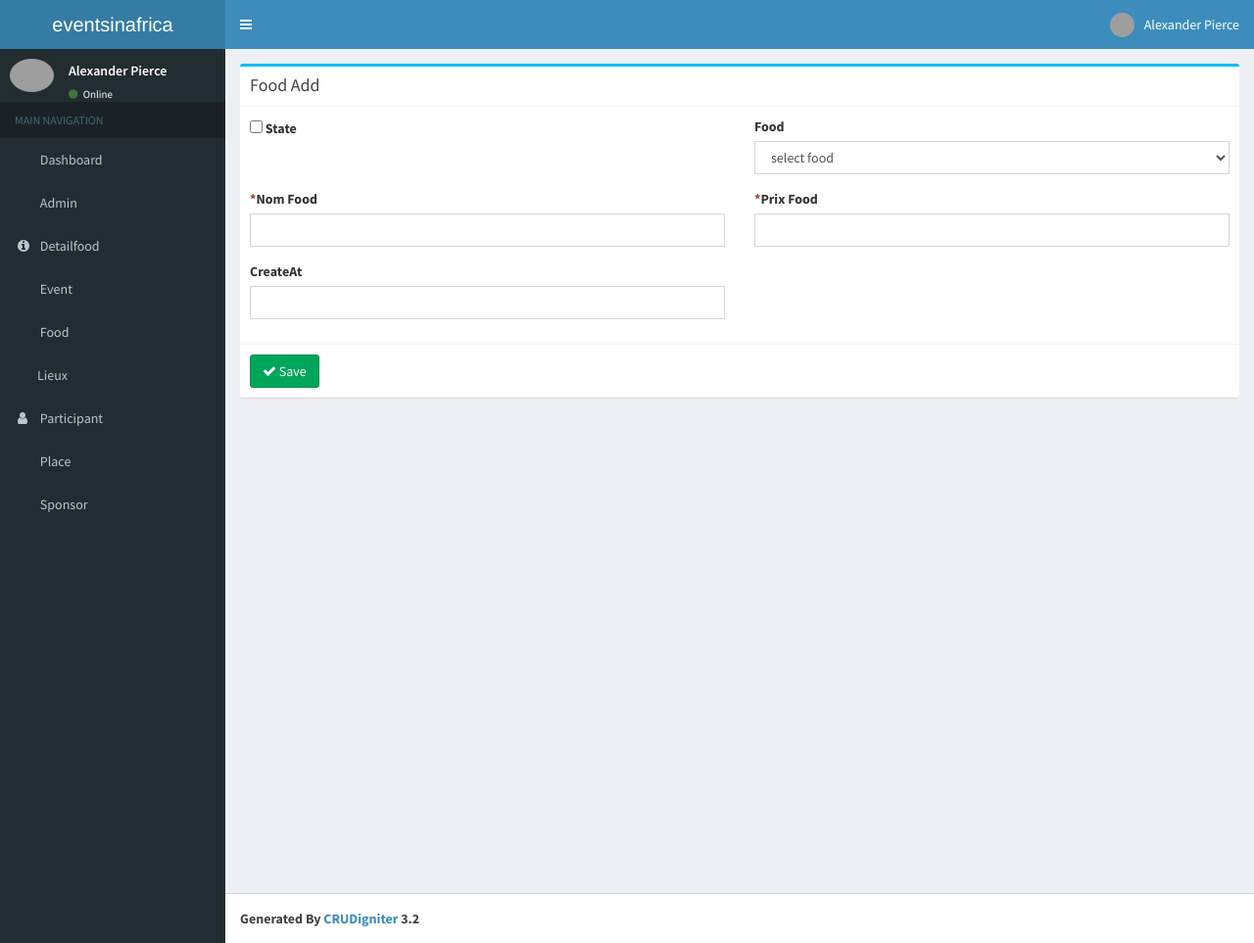
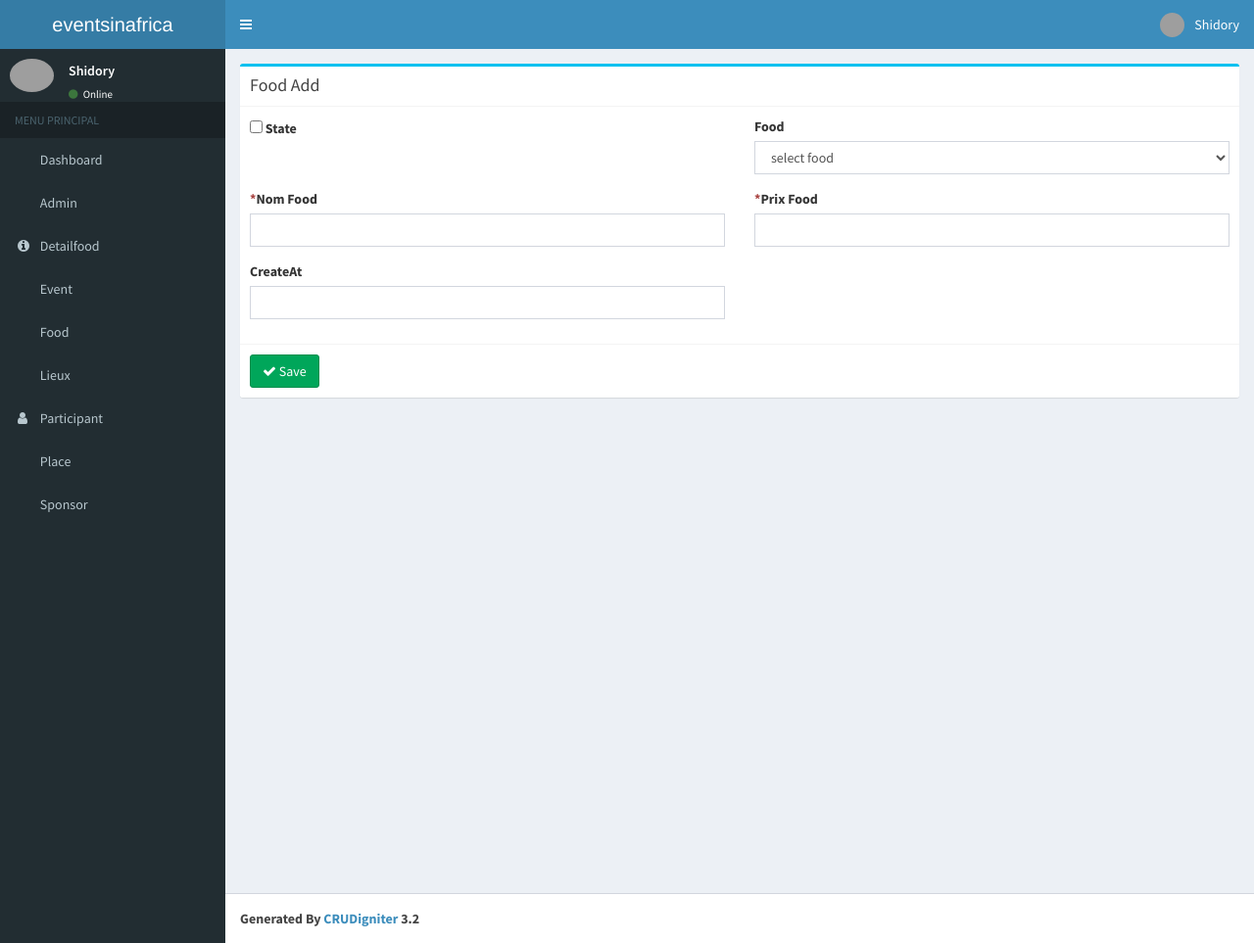
Before and after one commit to SySarah/event-africa, a CodeIgniter app: page /database/index.php/food/add in a window 1280 px wide. Shown: the whole page at 98% size. Run offline with CodeIgniter, Linux system fonts and the light colour scheme; data that the repository does not hold is empty; some libraries are stand-ins or nearby versions; grey boxes are pictures that could not be loaded.

Commit message:
[UPD] personallization

```diff
--- a/application/views/layouts/main.php
+++ b/application/views/layouts/main.php
@@ -50,7 +50,7 @@
                             <li class="dropdown user user-menu">
                                 <a href="#" class="dropdown-toggle" data-toggle="dropdown">
                                     <img src="<?php echo site_url('resources/img/user2-160x160.jpg');?>" class="user-image" alt="User Image">
-                                    <span class="hidden-xs">Alexander Pierce</span>
+                                    <span class="hidden-xs">Shidory</span>
                                 </a>
                                 <ul class="dropdown-menu">
                                     <!-- User image -->
@@ -58,7 +58,7 @@
                                         <img src="<?php echo site_url('resources/img/user2-160x160.jpg');?>" class="img-circle" alt="User Image">
 
                                     <p>
-                                        Alexander Pierce - Web Developer
+                                        Shidory
                                         <small>Member since Nov. 2012</small>
                                     </p>
                                     </li>
@@ -87,21 +87,21 @@
                             <img src="<?php echo site_url('resources/img/user2-160x160.jpg');?>" class="img-circle" alt="User Image">
                         </div>
                         <div class="pull-left info">
-                            <p>Alexander Pierce</p>
+                            <p>Shidory</p>
                             <a href="#"><i class="fa fa-circle text-success"></i> Online</a>
                         </div>
                     </div>
                     <!-- sidebar menu: : style can be found in sidebar.less -->
                     <ul class="sidebar-menu">
-                        <li class="header">MAIN NAVIGATION</li>
+                        <li class="header">MENU PRINCIPAL</li>
                         <li>
                             <a href="<?php echo site_url();?>">
-                                <i class="fa fa-tachometer-alt"></i> <span>Dashboard</span>
+                                <i class="fa fa-tachometer-alt"></i> <span> Dashboard</span>
                             </a>
                         </li>
 						<li>
                             <a href="#">
-                                <i class="fa fa-user-shield"></i> <span>Admin</span>
+                                <i class="fa fa-user-shield"></i> <span> Admin</span>
                             </a>
                             <ul class="treeview-menu">
 								<li class="active">
@@ -114,7 +114,7 @@
                         </li>
 						<li>
                             <a href="#">
-                                <i class="fa fa-info-circle"></i> <span>Detailfood</span>
+                                <i class="fa fa-info-circle"></i> <span> Detailfood</span>
                             </a>
                             <ul class="treeview-menu">
 								<li class="active">
@@ -127,7 +127,7 @@
                         </li>
 						<li>
                             <a href="#">
-                                <i class="fa fa-calendar-alt"></i> <span>Event</span>
+                                <i class="fa fa-calendar-alt"></i> <span> Event</span>
                             </a>
                             <ul class="treeview-menu">
 								<li class="active">
@@ -140,7 +140,7 @@
                         </li>
 						<li>
                             <a href="#">
-                                <i class="fa fa-hamburger"></i> <span>Food</span>
+                                <i class="fa fa-hamburger"></i> <span> Food</span>
                             </a>
                             <ul class="treeview-menu">
 								<li class="active">
@@ -153,7 +153,7 @@
                         </li>
 						<li>
                             <a href="#">
-                                <i class="fa fa-map-marker-alt"></i><span>Lieux</span>
+                                <i class="fa fa-map-marker-alt"></i><span> Lieux</span>
                             </a>
                             <ul class="treeview-menu">
 								<li class="active">
@@ -166,7 +166,7 @@
                         </li>
 						<li>
                             <a href="#">
-                                <i class="fa fa-user"></i> <span>Participant</span>
+                                <i class="fa fa-user"></i> <span> Participant</span>
                             </a>
                             <ul class="treeview-menu">
 								<li class="active">
@@ -179,7 +179,7 @@
                         </li>
 						<li>
                             <a href="#">
-                                <i class="fa fa-chair"></i> <span>Place</span>
+                                <i class="fa fa-chair"></i> <span> Place</span>
                             </a>
                             <ul class="treeview-menu">
 								<li class="active">
@@ -192,7 +192,7 @@
                         </li>
 						<li>
                             <a href="#">
-                                <i class="fa fa-hands-helping"></i> <span>Sponsor</span>
+                                <i class="fa fa-hands-helping"></i> <span> Sponsor</span>
                             </a>
                             <ul class="treeview-menu">
 								<li class="active">
```
